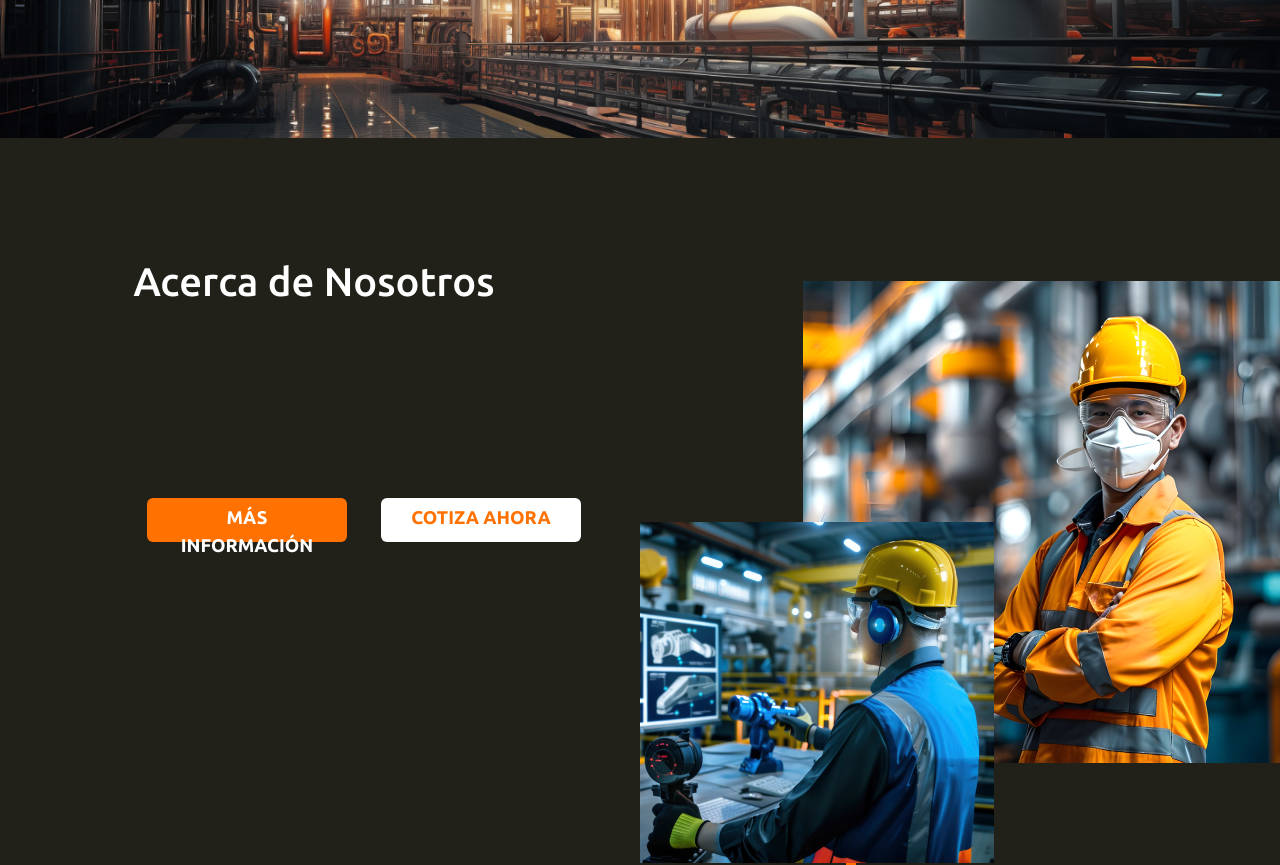
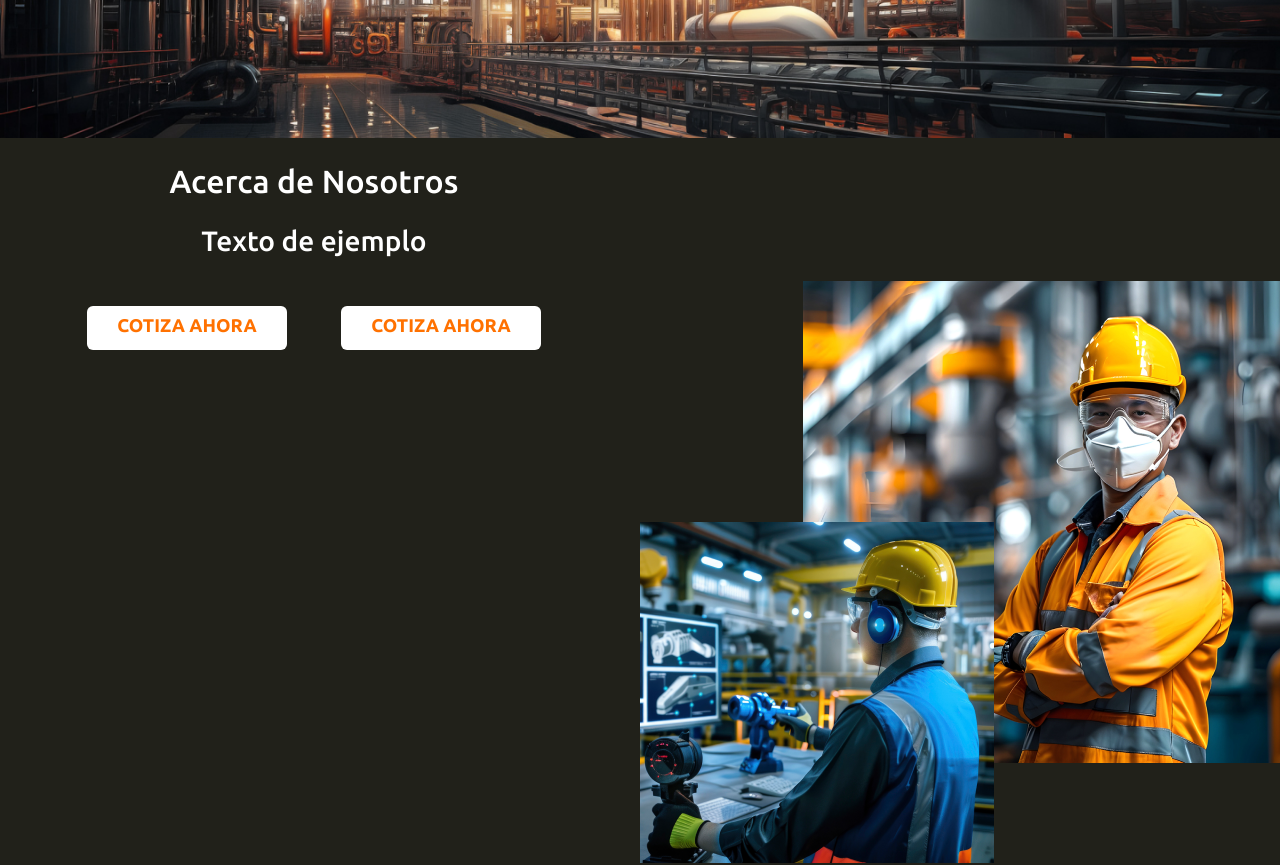
Before and after one commit to rebo-it/prototypes, a React (Create React App) app: page /Nosotros in a window 1280 px wide. Shown: the part 380-1245 px from the top of the page. Built offline with nearby package versions, Linux system fonts and the light colour scheme.

Commit message:
changing css

```diff
--- a/src/Components/Body/AboutBody.tsx
+++ b/src/Components/Body/AboutBody.tsx
@@ -1,52 +1,45 @@
 import React from "react";
-import './AboutBody.css'
-import 'bootstrap/dist/css/bootstrap.min.css'; // Asegúrate de importar Bootstrap
+import './AboutBody.css';
+import { Container, Row, Col } from 'react-bootstrap'; // Importa los componentes necesarios de react-bootstrap
 import BodyTop1Button from "../Buttons/BodyTop1Button";
 
 const AboutBody: React.FC = () => {
   return (
-    <div className="FullBody container-fluid bg-image p-0">
-        <div className="Top1Body p-0">
-            <p className="h1 text-white" style={{font:'ubuntu', paddingTop:'50px', fontWeight:'bold'}}> Acerca de nosotros</p>
+    <Container fluid className="FullBody bg-image p-0"> {/* Usa Container en lugar de div */}
 
-        </div>
-        <div className="MidBody1About row justify-content-center p-0">
-        <div className="LeftSectionMid1 col-6 ">
-          <div className="Top1 row justify-content-left">
-            <div className="Etiqueta-Productos col h1 text-white text-center">
+      <Row className="MidBody1About justify-content-center p-0"> {/* Reemplaza row por Row */}
+
+        <Col xs={12} lg={6} className="LeftSectionMid3 pt-4"> {/* Usa Col en lugar de div */}
+          <Row className="Top10 justify-content-left">
+            <Col className="Etiqueta-Productos h2 text-white text-center">
               Acerca de Nosotros
-            </div>
-          </div>
-          <div className="Top2 row justify-content-center text-wrap py-3  text-black" >
-          <p className="h3 text-white text-center" >
+            </Col>
+          </Row>
 
-            </p>
-          </div>
-          <div className="Top3 row justify-content-center mt-4">
-            <div className="ButtonMid col-6 col-sm-auto">
-            <BodyTop1Button label="MÁS INFORMACIÓN" ContactLink="mailto:edgar.mtz@rebo.mx" ButtonColor="rgba(255, 113, 0, 1)" TextColor="white" />
-            </div>
-            <div className="ButtonMid col-6 col-sm-auto">
-            <BodyTop1Button label="COTIZA AHORA" ContactLink="mailto:edgar.mtz@rebo.mx" ButtonColor="white" TextColor="rgba(255, 113, 0, 1)" />
-            </div>
-          </div>
-        </div>
-        <div className="RightSectionMid1 position-relative col-6 d-flex justify-content-center align-items-center">
-         <img className="ReboHero3 img-fluid z-1 position-absolute top-15 end-0" src={require('../Figma Components/grupo-rebo-hero-3 1.png')} alt="Logo" />
-         <img className="ReboHero4 img-fluid z-2 position-absolute top-50 start-0 d-none d-md-block" src={require('../Figma Components/grupo-rebo-hero-4 1.png')} alt="Logo" />
-         <img className="Garantia img-fluid z-0 position-absolute top-50 end-0" src={require('../Figma Components/Rectangle 26.png')} alt="Logo" />
-        </div>
+          <Row className="Top11 justify-content-center text-wrap py-3 text-black">
+            <p className="h3 text-white text-center">Texto de ejemplo</p>
+          </Row>
 
-      </div>
-      <div>
+          <Row className="Top12 justify-content-center mt-4 p-0">
+            <Col xs={6} sm="auto" className="ButtonMid">
+              <BodyTop1Button label="COTIZA AHORA" ContactLink="mailto:edgar.mtz@rebo.mx" ButtonColor="white" TextColor="rgba(255, 113, 0, 1)" />
+            </Col>
+            <Col xs={6} sm="auto" className="ButtonMid">
+              <BodyTop1Button label="COTIZA AHORA" ContactLink="mailto:edgar.mtz@rebo.mx" ButtonColor="white" TextColor="rgba(255, 113, 0, 1)" />
+            </Col>
+          </Row>
+        </Col>
 
-  	  </div>
+        <Col xs={12} lg={6} className="RightSectionMid3 position-relative d-flex justify-content-center align-items-center"> {/* Usa Col para la imagen */}
+          <img className="ReboHero3 img-fluid z-1 position-absolute top-15 end-0" src={require('../Figma Components/grupo-rebo-hero-3 1.png')} alt="Logo" />
+          <img className="ReboHero4 img-fluid z-2 position-absolute top-50 start-0 d-none d-lg-block" src={require('../Figma Components/grupo-rebo-hero-4 1.png')} alt="Logo" />
+          <img className="OrangeRectangle img-fluid z-0 position-absolute top-20 end-0" src={require('../Figma Components/Rectangle 26.png')} alt="Logo" />
+        </Col>
 
-    </div>
+      </Row>
 
-
-
-);
+    </Container>
+  );
 };
 
 export default AboutBody;
--- a/src/Components/Body/BodyStructure.css
+++ b/src/Components/Body/BodyStructure.css
@@ -166,6 +166,24 @@ div{
 	.RightSectionMid3{
 		padding-bottom: 100px;
 	}
+	.MedalHolderContainer{
+		position: absolute;
+		top: 0%; /* Coloca la imagen justo al final del primer div */
+		left: 50%; /* Centra la imagen horizontalmente */
+		transform: translate(-50%, -50%); /* Ajusta la imagen para que esté parcialmente en ambos divs */
+		 /* Ancho de la imagen */
+		z-index: 0; /* Asegura que la imagen esté por encima de ambos divs */
+
+		background-image: url('../Figma Components/Rectangle\ 21.png');
+		background-position: start;
+		background-repeat: no-repeat;
+		max-width: 1200px;
+		display: flex;
+		align-items: center;
+	}
+
+
+
 
   }
 
--- a/src/Components/Body/BodyStructure.tsx
+++ b/src/Components/Body/BodyStructure.tsx
@@ -59,13 +59,13 @@ const BodyStructure: React.FC = () => {
           </div>
 
           <div className="card1 col-4 col-xs-auto justify-content-end d-none d-lg-flex">
-            <LandingPageProducts ContactLink=""label="Equipo de Protección Industrial"  label2='' />
+            <LandingPageProducts ContactLink=""label="Equipo de Protección Industrial"  label2='VER PRODUCTOS' />
           </div>
           <div className="card2 col-4 col-xs-auto justify-content-center d-none d-lg-flex">
-            <LandingPageProducts ContactLink=""label="Equipo de Protección Industrial"  label2='' />
+            <LandingPageProducts ContactLink=""label="Equipo de Protección Industrial"  label2='VER PRODUCTOS' />
           </div>
           <div className="card3 col-4 col-xs-auto justify-content-start d-none d-lg-flex">
-            <LandingPageProducts ContactLink=""label="Equipo de Protección Industrial"  label2='' />
+            <LandingPageProducts ContactLink=""label="Equipo de Protección Industrial"  label2='VER PRODUCTOS' />
           </div>
 
         </div>
--- a/src/Components/Cards/LandingPageProducts.css
+++ b/src/Components/Cards/LandingPageProducts.css
@@ -1,21 +1,31 @@
+
+
 .card{
     background-color: rgba(33, 33, 26, 1);
-    width: 12vw;
-    min-width: 100px;
+    width: 200px;
+    min-width: 150px;
     align-items: center;
+    height: 300px;
 }
 .CardLink{
     background-color: rgba(255, 113, 0, 1);
-    height: 2.5vh;
-    width: fit-content;
+    height: 4.5vh;
+    width: 15vw;
     min-width: 90px;
+    border: none;
+    border-radius: none;
+    font-size: calc(0.5rem+1vw);
+    padding: 0;
+    top: 100%;
 
 }
 .CardLink:hover{
     opacity: 0.7;
+    background-color: rgba(255, 113, 0, 1);
 }
 .ImageEquipment{
-    width: 8.5vw;
+    width: 100px;
+    min-width: 50px;
 }
 .ProductName{
     font-size: calc(0.75rem + 0.5vw);
--- a/src/Components/Cards/LandingPageProducts.tsx
+++ b/src/Components/Cards/LandingPageProducts.tsx
@@ -27,11 +27,11 @@ const LandingPageProducts: React.FC<LandingPageProductsprops> = ({ label, Contac
                 className="ImageEquipment img-fluid"
                 alt="Product image"
             />
-            <Card.Body>
+            <Card.Body className="ProductCardBody" style={{maxHeight:'100px'}}>
                 <Card.Title className="ProductName text-white" style={{ fontSize: 'calc(0.75rem + 0.5vw)' }}>
                     {label}
                 </Card.Title>
-                <Button href={ContactLink} className="CardLink">
+                <Button href={ContactLink} className="CardLink mt-auto " style={{ fontSize:'calc(0.75rem + 0.5vw)', textDecoration:'none' }}>
                     {label2}
                 </Button>
             </Card.Body>
--- /dev/null
+++ b/src/Components/Cards/QualityCard.css
@@ -0,0 +1,4 @@
+.MedalImage{
+    width: 7vw;
+    max-width: 100px;
+}
--- a/src/Components/Cards/QualityCard.tsx
+++ b/src/Components/Cards/QualityCard.tsx
@@ -1,6 +1,6 @@
 import React from 'react';
 import { Card,  } from 'react-bootstrap'; // Importamos Card, Button e Image de React Bootstrap
-
+import './QualityCard.css'
 interface QualityCardsProps {
   label: string;
 
@@ -14,14 +14,14 @@ const QualityCards: React.FC<QualityCardsProps> = ({ label  }) => {
         {/* Asegúrate de que la ruta sea correcta */}
         <Card.Img variant="top"
           src={require('/WIP/prototypes/src/Components/Figma Components/Medals/Group 17.png')}
-          className="ImageEquipment img-fluid"
+          className="MedalImage img-fluid"
           alt="Product image"
 
         />
       </span>
 
       <Card.Body>
-        <Card.Title className="ProductName " style={{ fontSize: 'calc(1.25rem + 0.5vw)', font:'ubuntu',color:'rgba(153, 0, 0, 1)' }}>
+        <Card.Title className="ProductName " style={{ fontSize: 'calc(0.5rem + 0.75vw)', font:'ubuntu',color:'rgba(153, 0, 0, 1)' }}>
           {label}
         </Card.Title>
       </Card.Body>
--- a/src/Components/NosotrosPage/NosotrosPage.tsx
+++ b/src/Components/NosotrosPage/NosotrosPage.tsx
@@ -2,6 +2,7 @@ import React from 'react';
 
 import HeaderBar from '../Header and Footer/HeaderBar';
 import AboutBody from '../Body/AboutBody';
+import Footer from '../Header and Footer/Footer';
 function NosotrosPage() {
   return (
     <div className="App">
@@ -9,9 +10,14 @@ function NosotrosPage() {
         <HeaderBar/>
       </div>
       <div className='BodyApp'>
+      <div className="Top1Body p-0">
+            <p className="h1 text-white" style={{font:'ubuntu', paddingTop:'50px', fontWeight:'bold'}}> Acerca de nosotros</p>
+
+        </div>
        <AboutBody/>
 
       </div>
+      <Footer/>
 
     </div>
   );
```
Also changed, not shown: src/Components/Cards/CarouselCards.tsx (+6 -6 lines).
